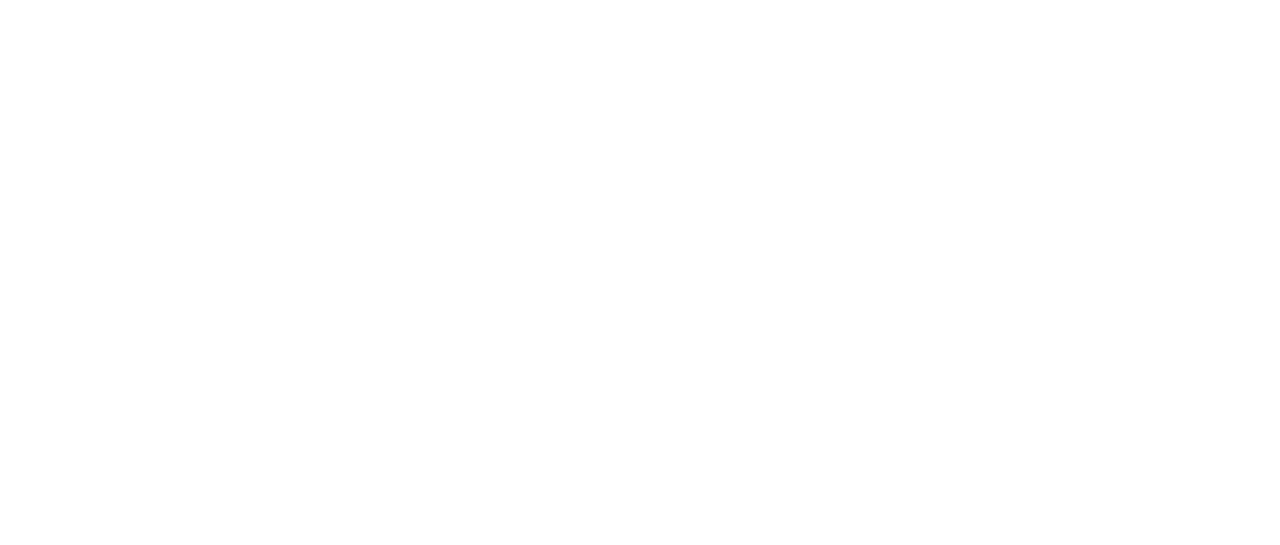
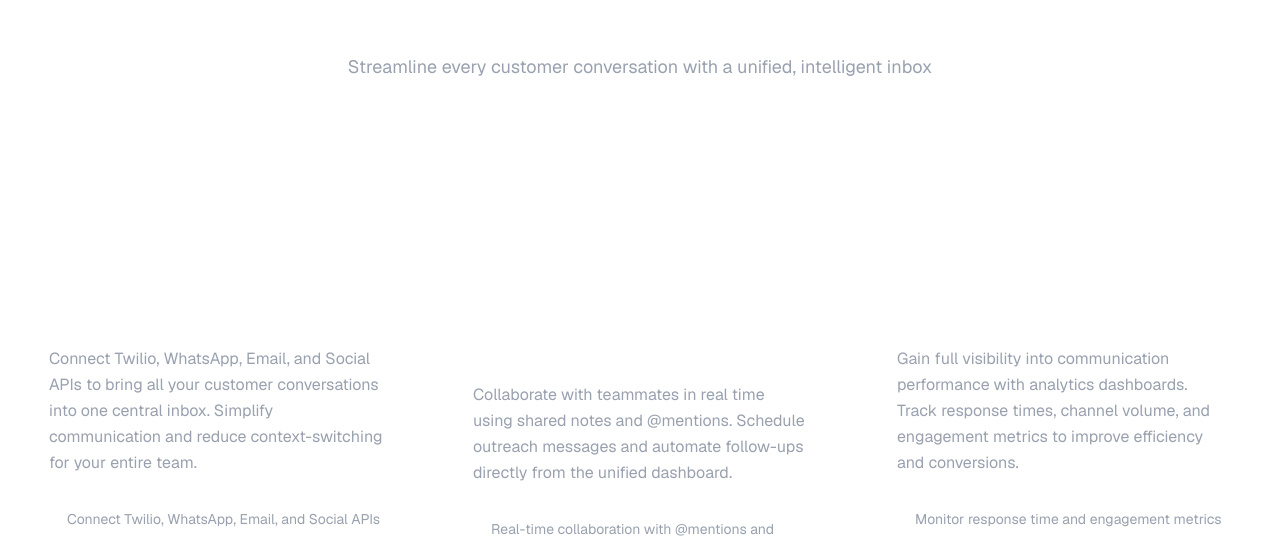
Before and after one commit to prithwish122/unify, a Next.js app: page / in a window 1280 px wide. Shown: the part 2242-2787 px from the top of the page. Before the commit the page ends 2050 px from the top, so only its background shows below. Built offline with nearby package versions, Linux system fonts and the light colour scheme.

Commit message:
how it works section created

```diff
--- a/app/page.tsx
+++ b/app/page.tsx
@@ -1,6 +1,7 @@
 import Navbar from "@/components/navbar"
 import HeroSection from "@/components/hero-section"
 import WhyChooseUs from "@/components/why-choose-us"
+import HowItWorks from "@/components/how-it-works"
 
 export default function Home() {
   return (
@@ -17,6 +18,7 @@ export default function Home() {
       <Navbar />
       <HeroSection />
       <WhyChooseUs />
+      <HowItWorks />
     </main>
   )
 }
--- /dev/null
+++ b/components/how-it-works.tsx
@@ -0,0 +1,183 @@
+"use client"
+
+import { motion } from "framer-motion"
+import { Inbox, Users, BarChart, ArrowRight } from "lucide-react"
+
+export default function HowItWorks() {
+  const phases = [
+    {
+      id: "01",
+      title: "Unified Inbox Setup",
+      subtitle: "Multi-Channel Message Aggregation",
+      description:
+        "Connect Twilio, WhatsApp, Email, and Social APIs to bring all your customer conversations into one central inbox. Simplify communication and reduce context-switching for your entire team.",
+      details: [
+        "Connect Twilio, WhatsApp, Email, and Social APIs",
+        "Aggregate messages into a unified contact thread",
+        "Enable search, filters, and channel badges",
+      ],
+      icon: Inbox,
+    },
+    {
+      id: "02",
+      title: "Team Collaboration & Automation",
+      subtitle: "Shared Notes, Mentions, and Scheduling",
+      description:
+        "Collaborate with teammates in real time using shared notes and @mentions. Schedule outreach messages and automate follow-ups directly from the unified dashboard.",
+      details: [
+        "Real-time collaboration with @mentions and shared notes",
+        "Schedule automated follow-ups and campaigns",
+        "Manage contacts and view complete message history",
+      ],
+      icon: Users,
+    },
+    {
+      id: "03",
+      title: "Analytics & Insights",
+      subtitle: "Performance Tracking & Optimization",
+      description:
+        "Gain full visibility into communication performance with analytics dashboards. Track response times, channel volume, and engagement metrics to improve efficiency and conversions.",
+      details: [
+        "Monitor response time and engagement metrics",
+        "Compare performance across channels",
+        "Export reports for performance reviews",
+      ],
+      icon: BarChart,
+    },
+  ]
+
+  return (
+    <section className="w-full py-40 px-4">
+      <div className="max-w-7xl mx-auto">
+        {/* Header */}
+        <motion.div
+          initial={{ opacity: 0, y: 20 }}
+          animate={{ opacity: 1, y: 0 }}
+          transition={{ duration: 0.6 }}
+          className="text-center mb-16"
+        >
+          <h2 className="text-5xl md:text-6xl text-white mb-6 tracking-tight">How It Works?</h2>
+          <p className="text-gray-400 text-lg max-w-2xl mx-auto leading-relaxed">
+            Streamline every customer conversation with a unified, intelligent inbox
+          </p>
+        </motion.div>
+
+        {/* Process Flow */}
+        <div className="grid grid-cols-1 lg:grid-cols-3 gap-6 relative">
+          {/* Connection Lines */}
+          <div className="hidden lg:block absolute top-1/2 left-0 right-0 h-px -translate-y-1/2 z-0">
+            <motion.div
+              initial={{ scaleX: 0 }}
+              animate={{ scaleX: 1 }}
+              transition={{ duration: 1.5, delay: 0.8 }}
+              className="h-full bg-gradient-to-r from-transparent via-white/10 to-transparent origin-center"
+            />
+          </div>
+
+          {phases.map((phase, index) => (
+            <motion.div
+              key={phase.id}
+              initial={{ opacity: 0, y: 40 }}
+              animate={{ opacity: 1, y: 0 }}
+              transition={{ duration: 0.6, delay: index * 0.2 }}
+              className="group relative z-10"
+            >
+              {/* Glass Container */}
+              <div className="relative h-full min-h-[500px] rounded-3xl bg-white/5 backdrop-blur-md border border-white/10 hover:border-white/20 transition-all duration-500 hover:-translate-y-2 overflow-hidden p-8">
+                {/* Content */}
+                <div className="relative z-10 h-full flex flex-col">
+                  {/* Header */}
+                  <div className="flex items-center justify-between mb-6">
+                    <span className="text-white/50 text-sm font-mono tracking-wider">PHASE {phase.id}</span>
+                    <div className="w-12 h-12 rounded-full bg-white/10 backdrop-blur-sm flex items-center justify-center">
+                      <phase.icon className="w-6 h-6 text-white" />
+                    </div>
+                  </div>
+
+                  {/* Title */}
+                  <h3 className="text-2xl md:text-3xl font-semibold text-white mb-3 tracking-tight">
+                    {phase.title}
+                  </h3>
+
+                  <p className="text-base font-medium text-white/70 mb-6">
+                    {phase.subtitle}
+                  </p>
+
+                  {/* Description */}
+                  <p className="text-gray-400 text-sm md:text-base leading-relaxed mb-8">
+                    {phase.description}
+                  </p>
+
+                  {/* Details List */}
+                  <div className="flex-1">
+                    <ul className="space-y-3">
+                      {phase.details.map((detail, detailIndex) => (
+                        <motion.li
+                          key={detailIndex}
+                          initial={{ opacity: 0, x: -10 }}
+                          animate={{ opacity: 1, x: 0 }}
+                          transition={{ delay: index * 0.2 + detailIndex * 0.1 + 0.8 }}
+                          className="flex items-start gap-3 text-sm text-gray-400"
+                        >
+                          <div className="w-1.5 h-1.5 rounded-full bg-white/50 mt-2 flex-shrink-0" />
+                          <span className="leading-relaxed">{detail}</span>
+                        </motion.li>
+                      ))}
+                    </ul>
+                  </div>
+                </div>
+
+                {/* Subtle Glow Effect */}
+                <div className="absolute inset-0 rounded-3xl bg-gradient-to-r from-white/0 via-white/5 to-white/0 opacity-0 group-hover:opacity-100 transition-opacity duration-500" />
+              </div>
+
+              {/* Flow Arrow */}
+              {index < phases.length - 1 && (
+                <div className="hidden lg:block absolute -right-3 top-1/2 transform -translate-y-1/2 z-20">
+                  <motion.div
+                    initial={{ opacity: 0, x: -10 }}
+                    animate={{ opacity: 1, x: 0 }}
+                    transition={{ delay: index * 0.2 + 1.5 }}
+                  >
+                    <ArrowRight className="w-5 h-5 text-white/30" />
+                  </motion.div>
+                </div>
+              )}
+
+              {/* Mobile Flow Indicator */}
+              {index < phases.length - 1 && (
+                <div className="lg:hidden flex justify-center my-6">
+                  <motion.div
+                    initial={{ opacity: 0, scaleY: 0 }}
+                    animate={{ opacity: 1, scaleY: 1 }}
+                    transition={{ delay: index * 0.2 + 1 }}
+                    className="w-px h-8 bg-white/20"
+                  />
+                </div>
+              )}
+            </motion.div>
+          ))}
+        </div>
+
+        {/* Call to Action */}
+        <motion.div
+          initial={{ opacity: 0, y: 20 }}
+          animate={{ opacity: 1, y: 0 }}
+          transition={{ delay: 1.8, duration: 0.6 }}
+          className="text-center mt-16"
+        >
+          <motion.button
+            whileHover={{ scale: 1.02 }}
+            whileTap={{ scale: 0.98 }}
+            className="px-8 py-3 bg-white/10 backdrop-blur-md border border-white/20 text-white rounded-full font-medium text-sm transition-all duration-300 hover:bg-white/15 hover:border-white/30"
+          >
+            Launch Unified Inbox
+          </motion.button>
+          <p className="text-white/50 text-xs mt-3">
+            Centralize, collaborate, and communicate smarter
+          </p>
+        </motion.div>
+      </div>
+    </section>
+  )
+}
```
